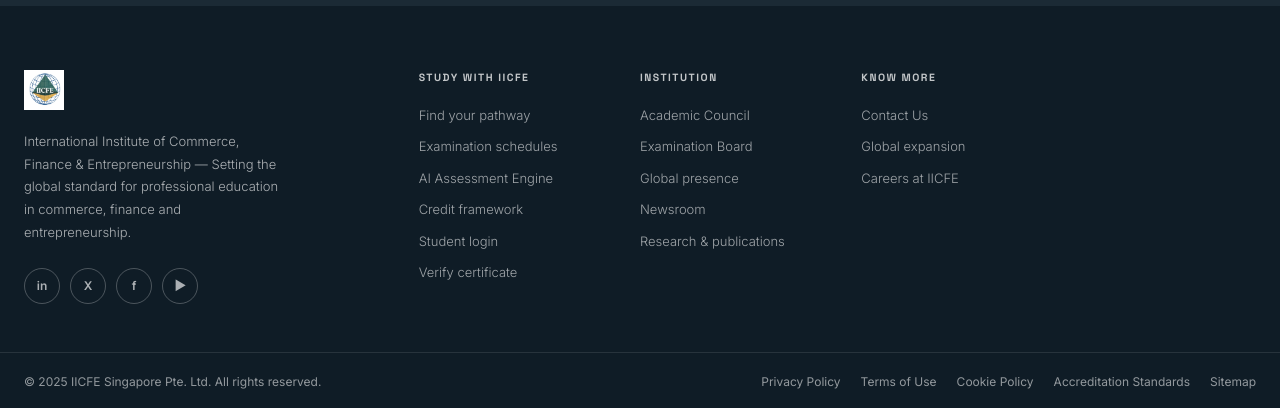
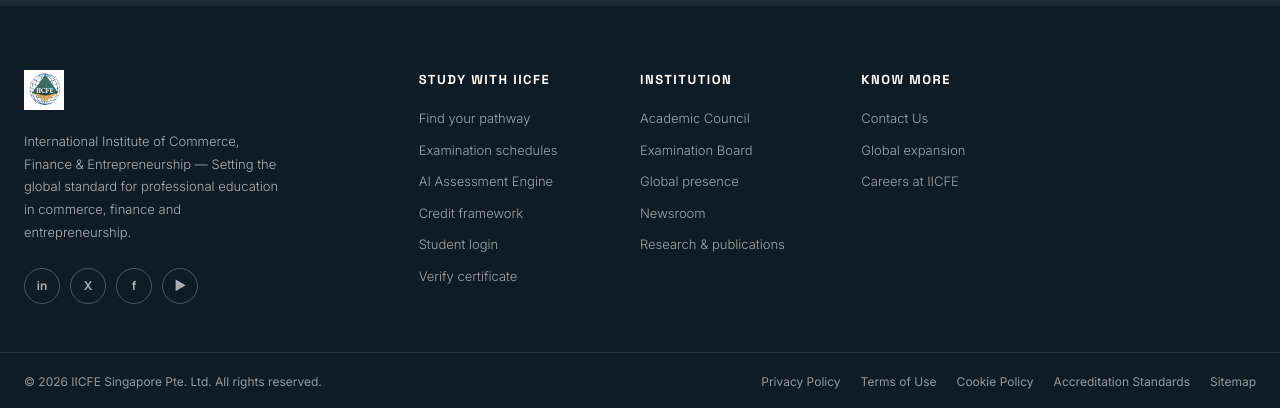
Before and after one commit to iicfeglobal-create/IICFE, a React (Vite) app: page / in a window 1280 px wide. Shown: the part 7651-8059 px from the top of the page. Built offline with nearby package versions, Linux system fonts and the light colour scheme.

Commit message:
Update Footer.jsx

```diff
--- a/src/components/layout/Footer.jsx
+++ b/src/components/layout/Footer.jsx
@@ -42,7 +42,7 @@
           {/* Links */}
           {Object.entries(links).map(([section, items]) => (
             <div key={section}>
-              <h5 className="text-[10.5px] font-bold tracking-[1.5px] uppercase text-white/75 mb-5">{section}</h5>
+              <h5 className="text-[13px] font-bold tracking-[1.5px] uppercase text-white mb-5">{section}</h5>
               {items.map(item => (
                 <a key={item} href="#" className="block text-[13px] text-white/60 hover:text-white mb-3 font-light transition-colors duration-150">{item}</a>
               ))}
@@ -52,7 +52,7 @@
       </div>
 
       <div className="max-w-[1320px] mx-auto px-6 py-5 flex flex-col sm:flex-row justify-between items-center gap-3 text-[12px] text-white/55">
-        <span>© 2025 IICFE Singapore Pte. Ltd. All rights reserved.</span>
+        <span>© 2026 IICFE Singapore Pte. Ltd. All rights reserved.</span>
         <div className="flex flex-wrap justify-center gap-5">
           {['Privacy Policy','Terms of Use','Cookie Policy','Accreditation Standards','Sitemap'].map(l => (
             <a key={l} href="#" className="text-white/55 hover:text-white transition-colors">{l}</a>
```
